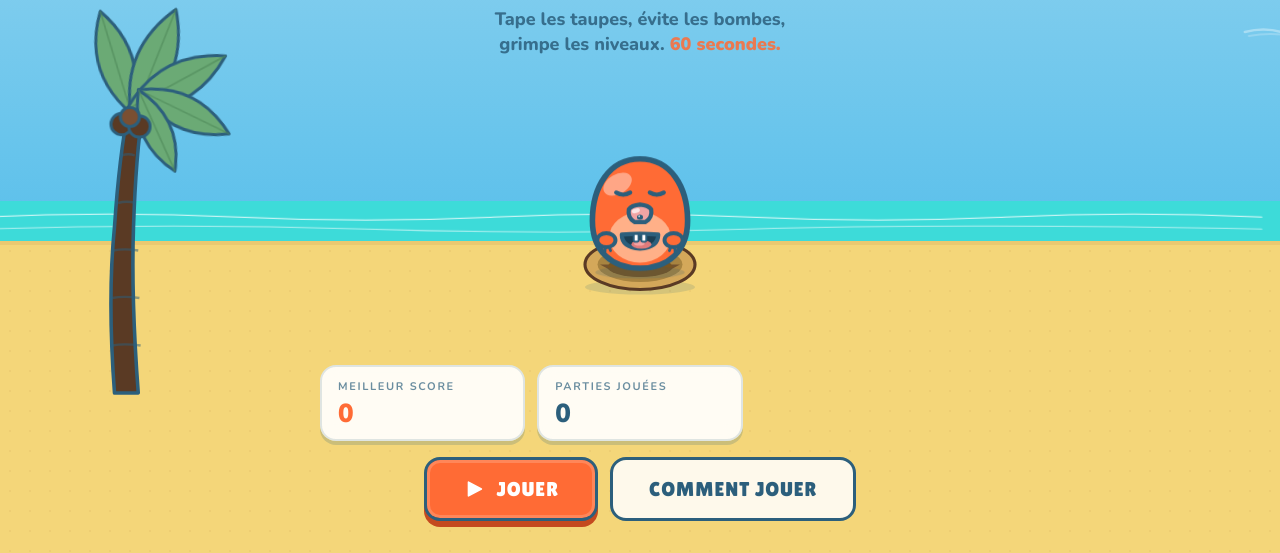
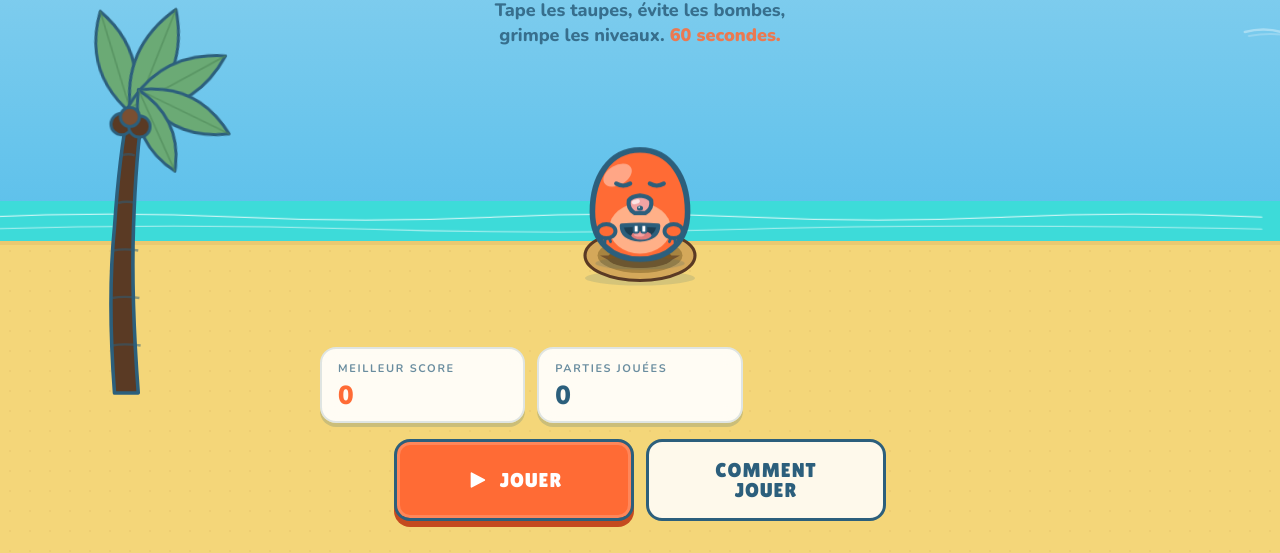
Before and after one commit to EddinAdou/TapeTaupe, a website built with Vite: page apps/web/index.html in a window 1280 px wide. Shown: the part 247-800 px from the top of the page. Built offline with nearby package versions, Linux system fonts and the light colour scheme.

Commit message:
fix(web): equalize home cta button widths so they center evenly

```diff
--- a/apps/web/src/styles/screens.css
+++ b/apps/web/src/styles/screens.css
@@ -148,6 +148,10 @@
     flex-direction: row;
     justify-content: center;
   }
+  .home__ctas .chunky-button {
+    flex: 0 1 240px;
+    min-width: 200px;
+  }
 }
 
 @media (min-width: 1280px) {
```
